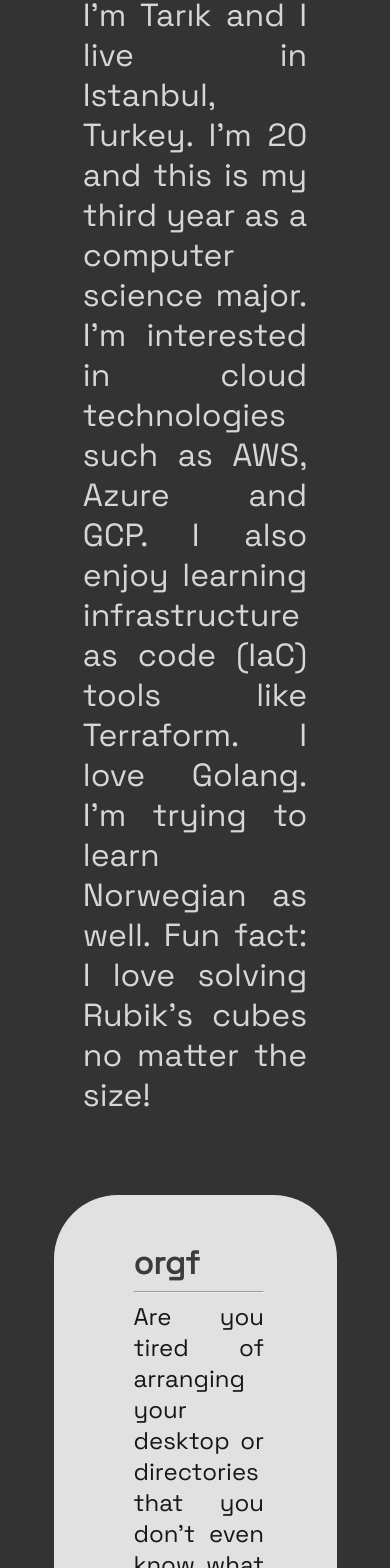
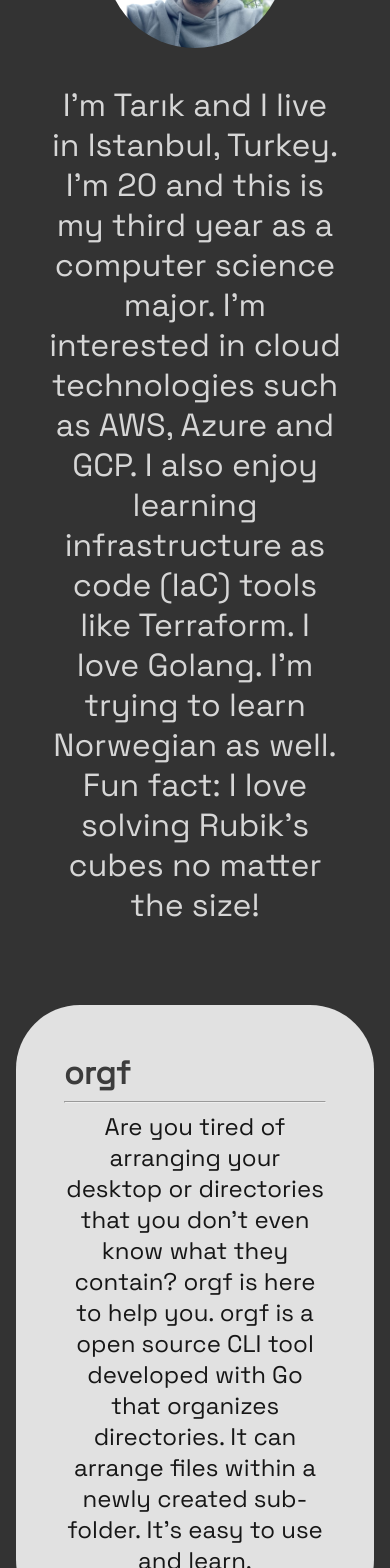
Before and after one commit to Metudu/Metudu.github.io, a React (Vite) app: page / in a window 390 px wide. Shown: the part 1064-2632 px from the top of the page. Built offline with nearby package versions, Linux system fonts and the light colour scheme.

Commit message:
responsive design has implemented

```diff
--- a/package.json
+++ b/package.json
@@ -14,7 +14,8 @@
   },
   "dependencies": {
     "react": "^18.2.0",
-    "react-dom": "^18.2.0"
+    "react-dom": "^18.2.0",
+    "react-icons": "^5.2.1"
   },
   "devDependencies": {
     "@types/react": "^18.2.66",
--- a/src/App.jsx
+++ b/src/App.jsx
@@ -1,6 +1,7 @@
 import Header from './components/header/Header'
 import AboutMe from './components/about-me/AboutMe'
 import Section from './components/section/Section'
+import Footer from './components/footer/Footer'
 import project3 from './assets/vpc-peering.png'
 import project2 from './assets/gateway-endpoint-s3.png'
 import project1 from './assets/aws-fargate.png'
@@ -10,11 +11,12 @@
     <>
       <Header></Header>
       <AboutMe></AboutMe>
-      <Section link="https://github.com/Metudu/orgf" header="orgf" paragraph="Are you tired of arranging your desktop or directories that you don't even know what it contains? orgf is here to help you. orgf is a open source CLI tool developed with Go that organizes directories. It can arrange files within a newly created sub-folder. It's easy to use and and learn."></Section>
+      <Section link="https://github.com/Metudu/orgf" header="orgf" paragraph="Are you tired of arranging your desktop or directories that you don't even know what they contain? orgf is here to help you. orgf is a open source CLI tool developed with Go that organizes directories. It can arrange files within a newly created sub-folder. It's easy to use and learn."></Section>
       <Section link="https://github.com/Metudu/dictigo" header="dictigo" paragraph="dictigo is a CLI tool that uses the DeepL Free API to translate texts. It can take multiple texts as arguments and translate them to the desired language."></Section>
-      <Section link="https://github.com/Metudu/Deploy-Docker-Containers-With-AWS-Fargate" image={project1} image_position="left" header="Docker images deployed to AWS Fargate" paragraph="I have deployed an NGINX container to AWS Fargate using Terraform as the IaC tool. Take a look at the GitHub repo if you're interested."></Section>
-      <Section link="https://github.com/Metudu/Gateway-Endpoint-For-S3" image={project2} image_position="right" header="Gateway Endpoint For S3" paragraph="I have deployed an AWS Gateway Endpoint for an AWS S3 Bucket using Terraform. This allows the S3 bucket to be used without accessing the public internet. Take a look at the repo if you're interested."></Section>
-      <Section link="https://github.com/Metudu/VPC-Peering-with-Terraform" image={project3} image_position="left" header="AWS VPC Peering" paragraph="I have created a peering connection between two AWS VPCs with Terraform. Take a look at the repo if you're interested."></Section>
+      <Section link="https://github.com/Metudu/Deploy-Docker-Containers-With-AWS-Fargate" image={project1} header="Docker images deployed to AWS Fargate" paragraph="I have deployed an NGINX container to AWS Fargate using Terraform as the IaC tool. Take a look at the GitHub repo if you're interested."></Section>
+      <Section link="https://github.com/Metudu/Gateway-Endpoint-For-S3" image={project2} header="Gateway Endpoint For S3" paragraph="I have deployed an AWS Gateway Endpoint for an AWS S3 Bucket using Terraform. This allows the S3 bucket to be used without accessing the public internet. Take a look at the repo if you're interested."></Section>
+      <Section link="https://github.com/Metudu/VPC-Peering-with-Terraform" image={project3} header="AWS VPC Peering" paragraph="I have created a peering connection between two AWS VPCs with Terraform. Take a look at the repo if you're interested."></Section>
+      <Footer></Footer>
     </>
   )
 }
--- a/src/components/about-me/AboutMe.module.css
+++ b/src/components/about-me/AboutMe.module.css
@@ -13,3 +13,17 @@
   font-size: 2em;
   text-align: justify;
 }
+
+@media (max-width : 800px) {
+  .container {
+    width: 80%;
+  }
+
+  .container img {
+    width: 60%;
+  }
+
+  .container p {
+    text-align: center;
+  }
+}
--- a/src/components/section/Section.jsx
+++ b/src/components/section/Section.jsx
@@ -4,13 +4,12 @@
   return(
     <>
       <div className={styles.container}>
-        {props.image_position == "left" ? <img src={props.image} alt="image" /> : null}
+        {props.image != null ? <img src={props.image} alt="image" /> : null}
         <div className={styles.text}>
           <p className={styles.header}><a href={props.link}>{props.header}</a></p>
           <hr />
           <p className={styles.paragraph}>{props.paragraph}</p>
         </div>
-        {props.image_position == "right" ? <img src={props.image} alt="image" /> : null}
       </div>
     </>
   );
--- a/src/components/section/Section.module.css
+++ b/src/components/section/Section.module.css
@@ -43,3 +43,22 @@
   font-size: 1.5em;
   text-align: justify;
 }
+
+@media (max-width : 800px) {
+  .container {
+    display: block;
+    width: 70%;
+  }
+
+  .container img {
+    width: 100%;
+  }
+
+  .container .text {
+    padding: 0;
+  }
+
+  .container .text .paragraph {
+    text-align: center;
+  }
+}
```
Also changed, not shown: 1 other file (tests, documents, lock files or other folders).
